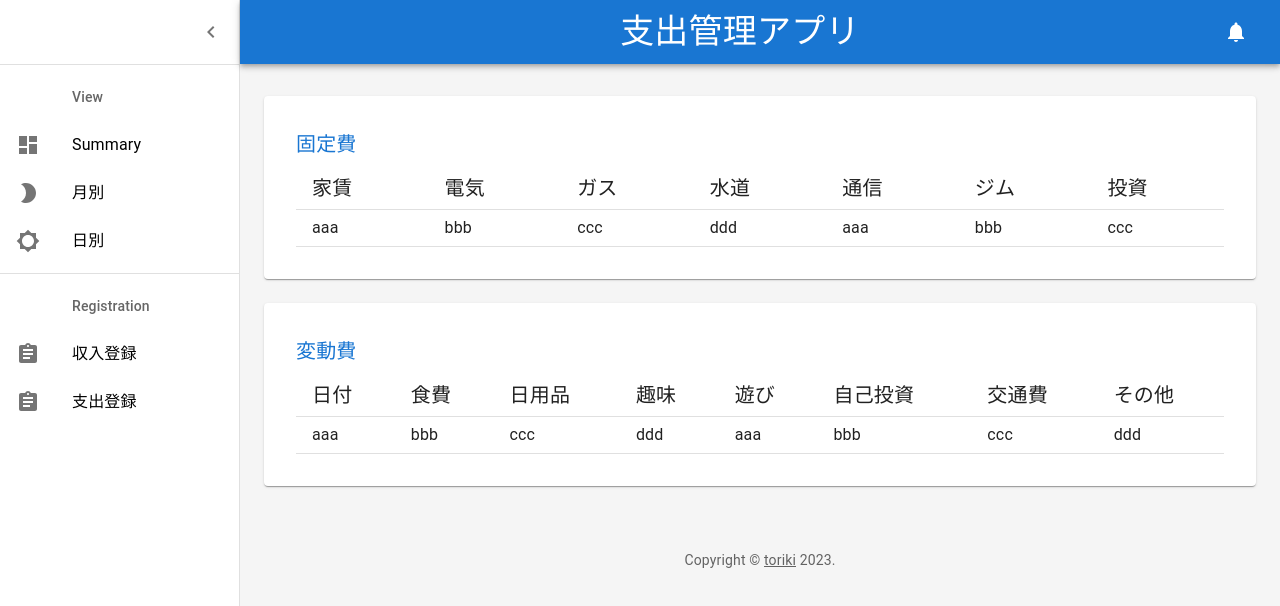
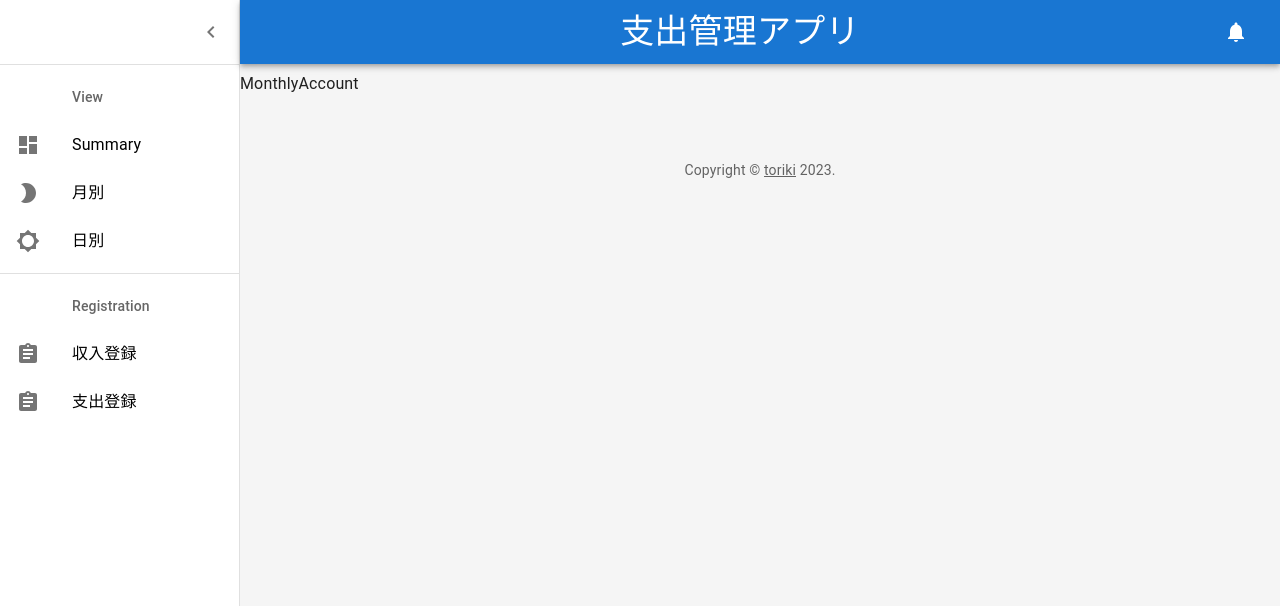
Before and after one commit to EijiToriki/household_account_book, a React (Create React App) app in the folder frontend/: page /month in a window 1280 px wide. Shown: the top 606 px of the page. Built offline with nearby package versions, Linux system fonts and the light colour scheme; the HTML template or start-up script is replaced by a standard one.

Commit message:
日別データ フロント実装

```diff
--- a/frontend/src/components/DailyAccount.js
+++ b/frontend/src/components/DailyAccount.js
@@ -1,7 +1,43 @@
 import React from 'react'
+import axios from 'axios';
+import Grid from '@mui/material/Grid';
+import Paper from '@mui/material/Paper';
+import FixedCost from './subcomponents/dailyAccountComponents/FixedCost';
+import VariableCost from './subcomponents/dailyAccountComponents/VariableCost';
 
+const baseURL = "http://127.0.0.1:5000/dailyGetter"
 export default function DailyAccount() {
+  const [dailyData, setDailyData] = React.useState({})
+  const [isLoad, setIsLoad] = React.useState(false)
+
+  React.useEffect(() => {
+    async function fetchSummary(){
+      const res = await axios.get(baseURL)
+      setDailyData(res.data)
+      setIsLoad(true)
+    }
+    fetchSummary()
+  }, [])
   return (
-    <div>DailyAccount</div>
+    <>
+      {isLoad ?
+        <Grid container spacing={3}>
+        {/* 年度支出 */}
+        <Grid item md={12}>
+          <Paper sx={{p: 4, display: 'flex', flexDirection: 'column'}}>
+            <FixedCost fixedData={dailyData.fixed} />
+          </Paper>
+        </Grid>
+        {/* 目標との差額 */}
+        <Grid item md={12}>
+          <Paper sx={{ p: 4, display: 'flex', flexDirection: 'column' }}>
+            <VariableCost variableData={dailyData.variable} />
+          </Paper>
+        </Grid>
+      </Grid>
+    :
+      <h1>読み込み中。。。</h1>
+    }
+  </>
   )
 }
--- a/frontend/src/components/MonthlyAccount.js
+++ b/frontend/src/components/MonthlyAccount.js
@@ -1,25 +1,11 @@
 import React from 'react'
 import Grid from '@mui/material/Grid';
-import Paper from '@mui/material/Paper';
-import FixedCost from './subcomponents/monthlyAccountComponents/FixedCost';
-import VariableCost from './subcomponents/monthlyAccountComponents/VariableCost';
 
 
 export default function MonthlyAccount() {
   return (
     <Grid container spacing={3}>
-    {/* 年度支出 */}
-    <Grid item md={12}>
-      <Paper sx={{p: 4, display: 'flex', flexDirection: 'column'}}>
-        <FixedCost />
-      </Paper>
+        MonthlyAccount
     </Grid>
-    {/* 目標との差額 */}
-    <Grid item md={12}>
-      <Paper sx={{ p: 4, display: 'flex', flexDirection: 'column' }}>
-        <VariableCost />
-      </Paper>
-    </Grid>
-  </Grid>
   )
 }
--- a/frontend/src/components/Summary.js
+++ b/frontend/src/components/Summary.js
@@ -1,11 +1,12 @@
 import * as React from 'react';
+import axios from 'axios';
 import Grid from '@mui/material/Grid';
 import Paper from '@mui/material/Paper';
 
 import YearAccount from './subcomponents/summaryComponents/YearAccount';
 import MonthAccount from './subcomponents/summaryComponents/MonthAccount';
 import MonthDetail from './subcomponents/summaryComponents/MonthDetail';
-import axios from 'axios';
+
 
 const baseURL = "http://127.0.0.1:5000/summaryGetter"
 export default function Summary() {
--- /dev/null
+++ b/frontend/src/components/subcomponents/dailyAccountComponents/FixedCost.js
@@ -0,0 +1,33 @@
+import React from 'react'
+import Table from '@mui/material/Table';
+import TableBody from '@mui/material/TableBody';
+import TableCell from '@mui/material/TableCell';
+import TableHead from '@mui/material/TableHead';
+import TableRow from '@mui/material/TableRow';
+import { Typography } from '@mui/material';
+
+import Title from '../Title'
+
+export default function FixedCost({fixedData}) {
+  return (
+    <React.Fragment>
+      <Title>固定費</Title>
+      <Table size="small">
+        <TableHead>
+          <TableRow>
+          {fixedData.map((data, idx) => (
+            <TableCell key={idx}><Typography fontSize={20}>{data[0]}</Typography></TableCell>
+          ))}
+          </TableRow>
+        </TableHead>
+        <TableBody>
+          <TableRow>
+          {fixedData.map((data, idx) => (
+            <TableCell key={idx}><Typography fontSize={18}>{data[1]}円</Typography></TableCell>
+          ))}
+          </TableRow>
+        </TableBody>
+      </Table>
+    </React.Fragment>
+  )
+}
--- /dev/null
+++ b/frontend/src/components/subcomponents/dailyAccountComponents/VariableCost.js
@@ -0,0 +1,41 @@
+import React from 'react'
+import Table from '@mui/material/Table';
+import TableBody from '@mui/material/TableBody';
+import TableCell from '@mui/material/TableCell';
+import TableHead from '@mui/material/TableHead';
+import TableRow from '@mui/material/TableRow';
+import { Typography } from '@mui/material';
+
+import Title from '../Title'
+
+export default function VariableCost({variableData}) {
+  return (
+    <React.Fragment>
+      <Title>変動費</Title>
+      <Table size="small">
+        <TableHead>
+          <TableRow>
+            <TableCell><Typography fontSize={20}>日付</Typography></TableCell>
+            {variableData.map((data, idx) => (
+              <TableCell key={idx}><Typography fontSize={20}>{data[0]}</Typography></TableCell>
+            ))}
+          </TableRow>
+        </TableHead>
+        <TableBody>
+          {variableData[0][2].map((colData, colIdx) => (
+            <TableRow key={colIdx}>
+              <TableCell><Typography>{colData[0]}</Typography></TableCell>
+            {variableData.map((rowData, rowIdx) => (
+              <TableCell key={rowIdx}>
+                <Typography>
+                  {rowData[2][colIdx][1]}円
+                </Typography>
+              </TableCell>
+            ))}
+            </TableRow>
+          ))}
+        </TableBody>
+      </Table>
+    </React.Fragment>
+  )
+}
--- a/frontend/src/components/subcomponents/monthlyAccountComponents/FixedCost.js
+++ /dev/null
@@ -1,41 +0,0 @@
-import React from 'react'
-import Table from '@mui/material/Table';
-import TableBody from '@mui/material/TableBody';
-import TableCell from '@mui/material/TableCell';
-import TableHead from '@mui/material/TableHead';
-import TableRow from '@mui/material/TableRow';
-import { Typography } from '@mui/material';
-
-import Title from '../Title'
-
-export default function FixedCost() {
-  return (
-    <React.Fragment>
-      <Title>固定費</Title>
-      <Table size="small">
-        <TableHead>
-          <TableRow>
-            <TableCell><Typography fontSize={20}>家賃</Typography></TableCell>
-            <TableCell><Typography fontSize={20}>電気</Typography></TableCell>
-            <TableCell><Typography fontSize={20}>ガス</Typography></TableCell>
-            <TableCell><Typography fontSize={20}>水道</Typography></TableCell>
-            <TableCell><Typography fontSize={20}>通信</Typography></TableCell>
-            <TableCell><Typography fontSize={20}>ジム</Typography></TableCell>
-            <TableCell><Typography fontSize={20}>投資</Typography></TableCell>
-          </TableRow>
-        </TableHead>
-        <TableBody>
-          <TableRow>
-            <TableCell><Typography>aaa</Typography></TableCell>
-            <TableCell><Typography>bbb</Typography></TableCell>
-            <TableCell><Typography>ccc</Typography></TableCell>
-            <TableCell><Typography>ddd</Typography></TableCell>
-            <TableCell><Typography>aaa</Typography></TableCell>
-            <TableCell><Typography>bbb</Typography></TableCell>
-            <TableCell><Typography>ccc</Typography></TableCell>
-          </TableRow>
-        </TableBody>
-      </Table>
-    </React.Fragment>
-  )
-}
--- a/frontend/src/components/subcomponents/monthlyAccountComponents/VariableCost.js
+++ /dev/null
@@ -1,44 +0,0 @@
-import React from 'react'
-import Table from '@mui/material/Table';
-import TableBody from '@mui/material/TableBody';
-import TableCell from '@mui/material/TableCell';
-import TableHead from '@mui/material/TableHead';
-import TableRow from '@mui/material/TableRow';
-import { Typography } from '@mui/material';
-
-import Title from '../Title'
-
-export default function VariableCost() {
-  return (
-    <React.Fragment>
-      <Title>変動費</Title>
-      <Table size="small">
-        <TableHead>
-          <TableRow>
-            <TableCell><Typography fontSize={20}>日付</Typography></TableCell>
-            <TableCell><Typography fontSize={20}>食費</Typography></TableCell>
-            <TableCell><Typography fontSize={20}>日用品</Typography></TableCell>
-            <TableCell><Typography fontSize={20}>趣味</Typography></TableCell>
-            <TableCell><Typography fontSize={20}>遊び</Typography></TableCell>
-            <TableCell><Typography fontSize={20}>自己投資</Typography></TableCell>
-            <TableCell><Typography fontSize={20}>交通費</Typography></TableCell>
-            <TableCell><Typography fontSize={20}>その他</Typography></TableCell>
-          </TableRow>
-        </TableHead>
-        <TableBody>
-          <TableRow>
-            {/* ここをmapで回すイメージ */}
-            <TableCell><Typography>aaa</Typography></TableCell>
-            <TableCell><Typography>bbb</Typography></TableCell>
-            <TableCell><Typography>ccc</Typography></TableCell>
-            <TableCell><Typography>ddd</Typography></TableCell>
-            <TableCell><Typography>aaa</Typography></TableCell>
-            <TableCell><Typography>bbb</Typography></TableCell>
-            <TableCell><Typography>ccc</Typography></TableCell>
-            <TableCell><Typography>ddd</Typography></TableCell>
-          </TableRow>
-        </TableBody>
-      </Table>
-    </React.Fragment>
-  )
-}
```
Also changed, not shown: 2 other files (tests, documents, lock files or other folders).
